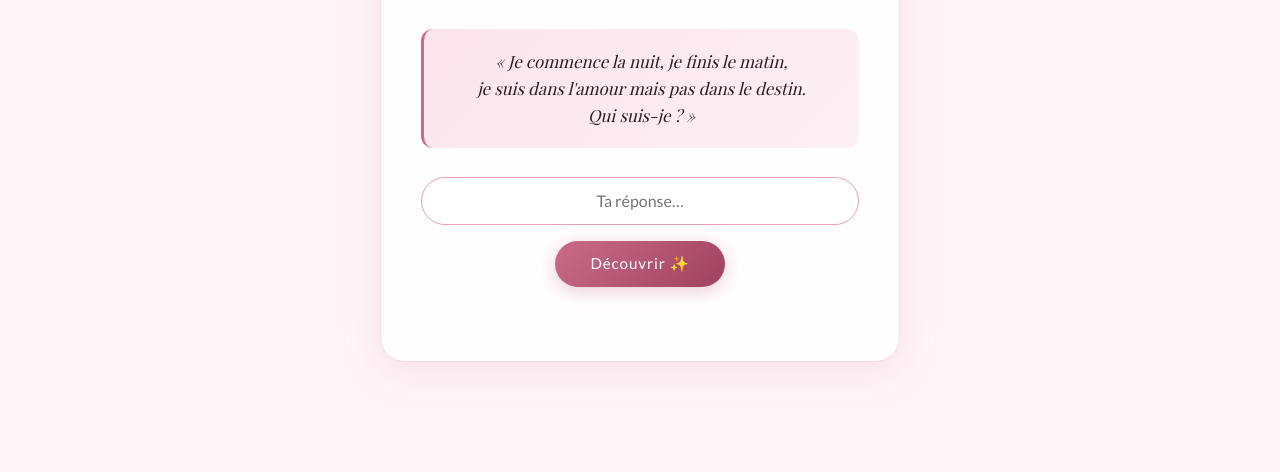
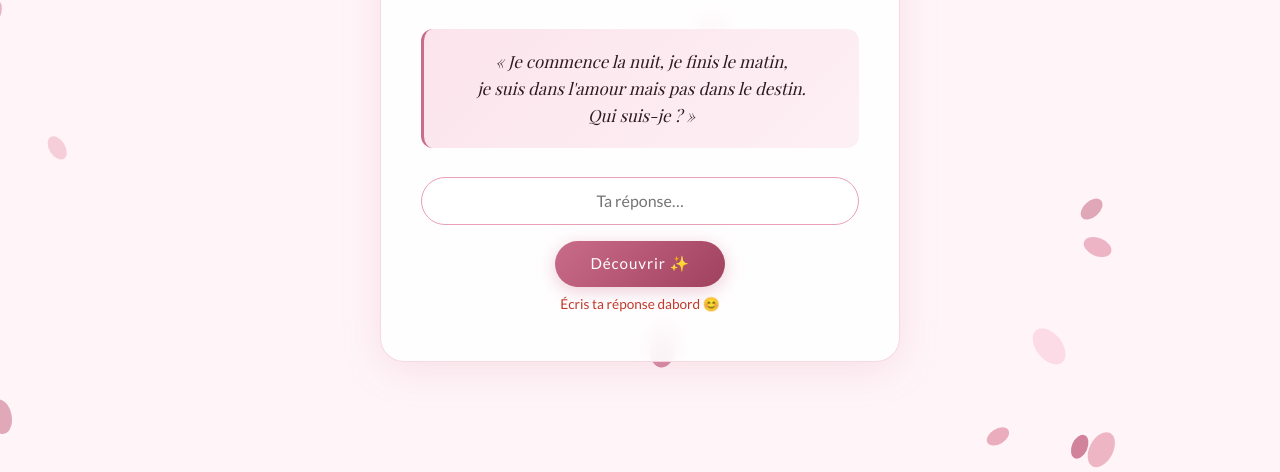
Before and after one commit to Taizeur/lounaaa, a website: page public/index.html in a window 1280 px wide. Both pictures are taken after a click on the button "Découvrir ✨". Shown: the part 328-800 px from the top of the page. Drawn offline with nearby package versions, Linux system fonts and the light colour scheme; a web font is replaced by a local one.

Commit message:
Update index.html

```diff
--- a/public/index.html
+++ b/public/index.html
@@ -333,7 +333,7 @@ const ACCEPTED = [
     const input = document.getElementById('answer-input');
     const err = document.getElementById('error-msg');
 
-    if (!raw) { err.textContent = 'Écris ta réponse d'abord 😊'; return; }
+    if (!raw) { err.textContent = 'Écris ta réponse dabord 😊'; return; }
 
     if (ACCEPTED.includes(raw)) {
       err.textContent = '';
```
